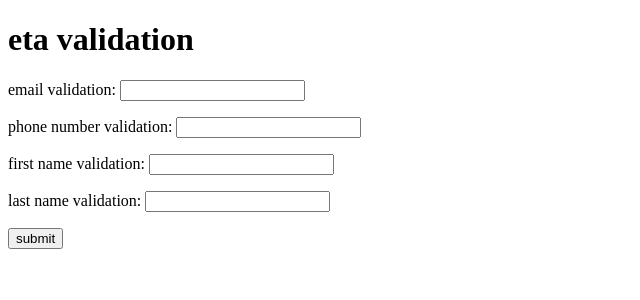
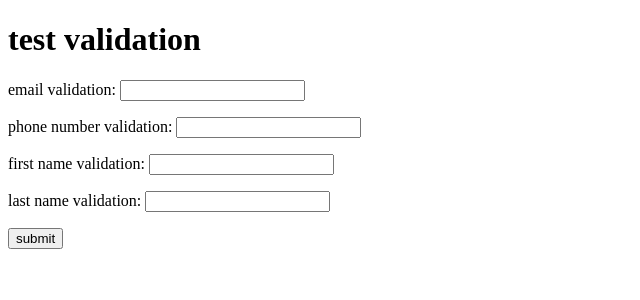
Before and after one commit to ddrkt/forms-validation, a Django app: page / in a window 1280 px wide. Shown: the top 300 px of the page, without its empty margins (0-640 px from the left). Run offline with Django 3.2, Linux system fonts and the light colour scheme.

Commit message:
header renamed

```diff
--- a/templates/index.html
+++ b/templates/index.html
@@ -7,7 +7,7 @@
     <script src="{% static '/jquery-3.5.0.min.js' %}"></script>
 </head>
 <body>
-    <h1> eta validation</h1>
+    <h1> test validation</h1>
     <form id="main-form" method="post">
         <p>
             <label for="email-input">email validation: </label>
--- a/validations/settings.py
+++ b/validations/settings.py
@@ -120,4 +120,6 @@ USE_TZ = True
 # Static files (CSS, JavaScript, Images)
 # https://docs.djangoproject.com/en/3.0/howto/static-files/
 
+PROJECT_ROOT = os.path.dirname(os.path.abspath(__file__))
 STATIC_URL = '/static/'
+STATIC_ROOT = os.path.join(PROJECT_ROOT, 'static')
```
